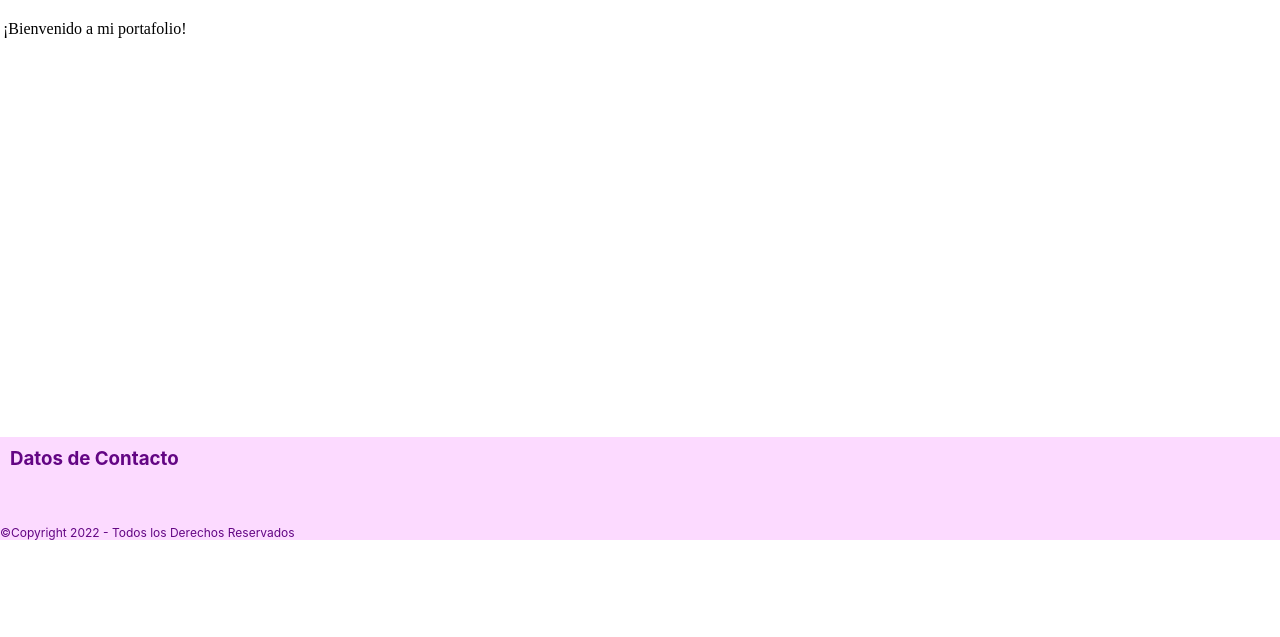
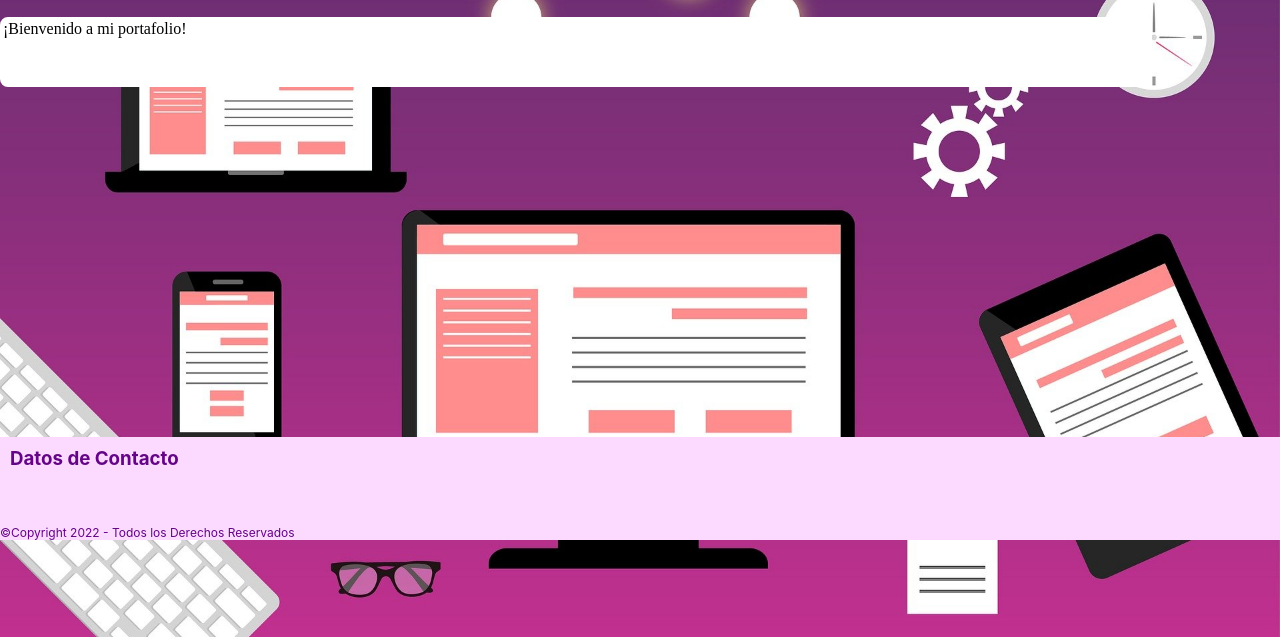
Before and after one commit to vinomarilyn/tpcvwebuade, a plain HTML site: page index.html in a window 1280 px wide. Shown: the part 163-800 px from the top of the page. Drawn offline with Linux system fonts and the light colour scheme; the site is published under a folder, as on GitHub Pages, so addresses that start at the root find nothing.

Commit message:
url de img

```diff
--- a/public/css/style.css
+++ b/public/css/style.css
@@ -1,6 +1,6 @@
 .bodyIndex{
     height: 100%;
-    background-image: url(/public/images/index.jpg);
+    background-image: url(../images/index.jpg);
     background-size: 100%;
 }
 /* General */
```
